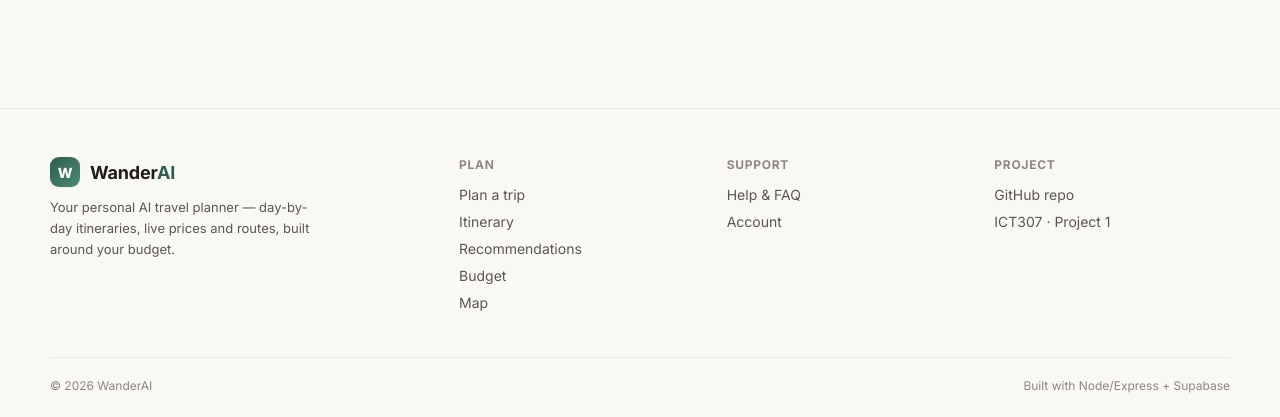
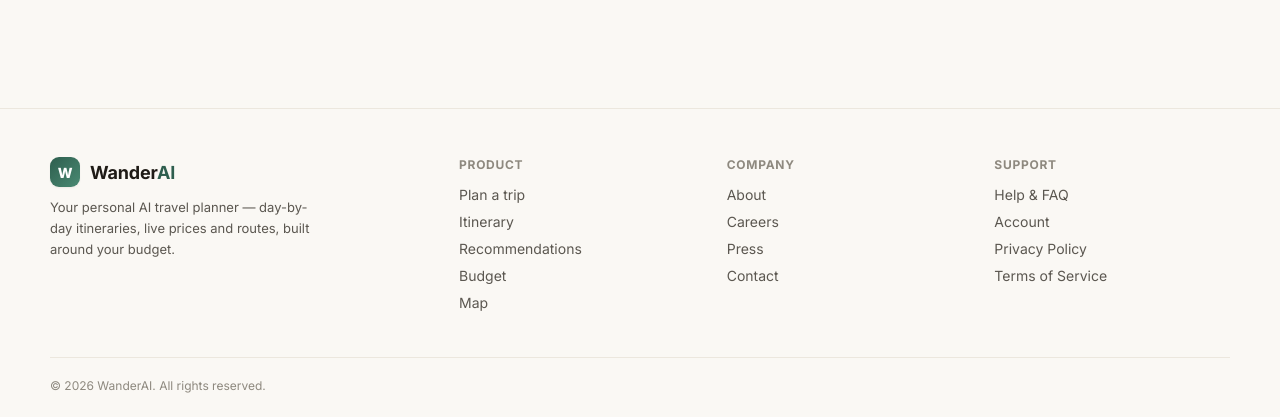
Before and after one commit to SudhirP0007/Wander-AI, a plain HTML site: page frontend/index.html in a window 1280 px wide. Shown: the part 1804-2221 px from the top of the page. Drawn offline with Linux system fonts and the light colour scheme.

Commit message:
Update footer content and structure

```diff
--- a/frontend/index.html
+++ b/frontend/index.html
@@ -471,7 +471,7 @@ Already have an account?
 <p>Your personal AI travel planner — day-by-day itineraries, live prices and routes, built around your budget.</p>
 </div>
 <div class="footer-col">
-<h5>Plan</h5>
+<h5>Product</h5>
 <a href="#" onclick="WanderAI.show('plan');return false;">Plan a trip</a>
 <a href="#" onclick="WanderAI.show('itinerary');return false;">Itinerary</a>
 <a href="#" onclick="WanderAI.show('recommendations');return false;">Recommendations</a>
@@ -479,24 +479,25 @@ Already have an account?
 <a href="#" onclick="WanderAI.show('map');return false;">Map</a>
 </div>
 <div class="footer-col">
+<h5>Company</h5>
+<a href="#" onclick="return false;">About</a>
+<a href="#" onclick="return false;">Careers</a>
+<a href="#" onclick="return false;">Press</a>
+<a href="#" onclick="WanderAI.show('help');return false;">Contact</a>
+</div>
+<div class="footer-col">
 <h5>Support</h5>
 <a href="#" onclick="WanderAI.show('help');return false;">Help &amp; FAQ</a>
 <a href="#" onclick="WanderAI.show('account');return false;">Account</a>
-</div>
-<div class="footer-col">
-<h5>Project</h5>
-<a href="https://github.com/SudhirP0007/Wander-AI" target="_blank" rel="noopener">GitHub repo</a>
-<span>ICT307 · Project 1</span>
+<a href="#" onclick="return false;">Privacy Policy</a>
+<a href="#" onclick="return false;">Terms of Service</a>
 </div>
 </div>
 <div class="footer-bottom">
-<span>© 2026 WanderAI</span>
-<span>Built with Node/Express + Supabase</span>
+<span>© 2026 WanderAI. All rights reserved.</span>
 </div>
 </footer>
 </div>
-
-<div class="proto-tag">WanderAI · v1</div>
 
 <script src="js/api.js"></script>
 <script src="js/app.js"></script>
```
